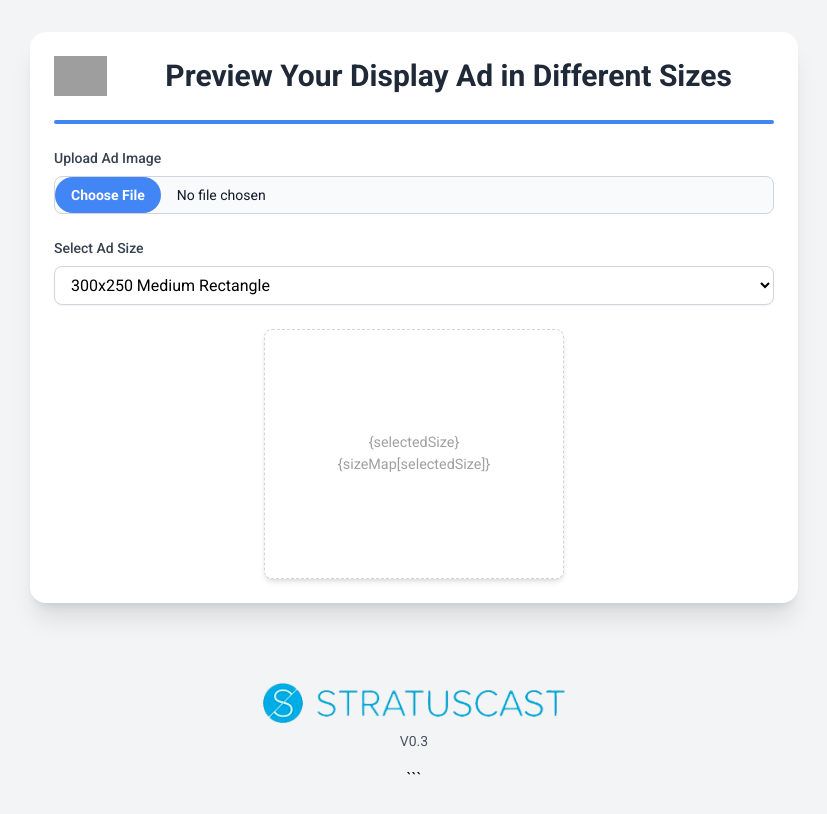
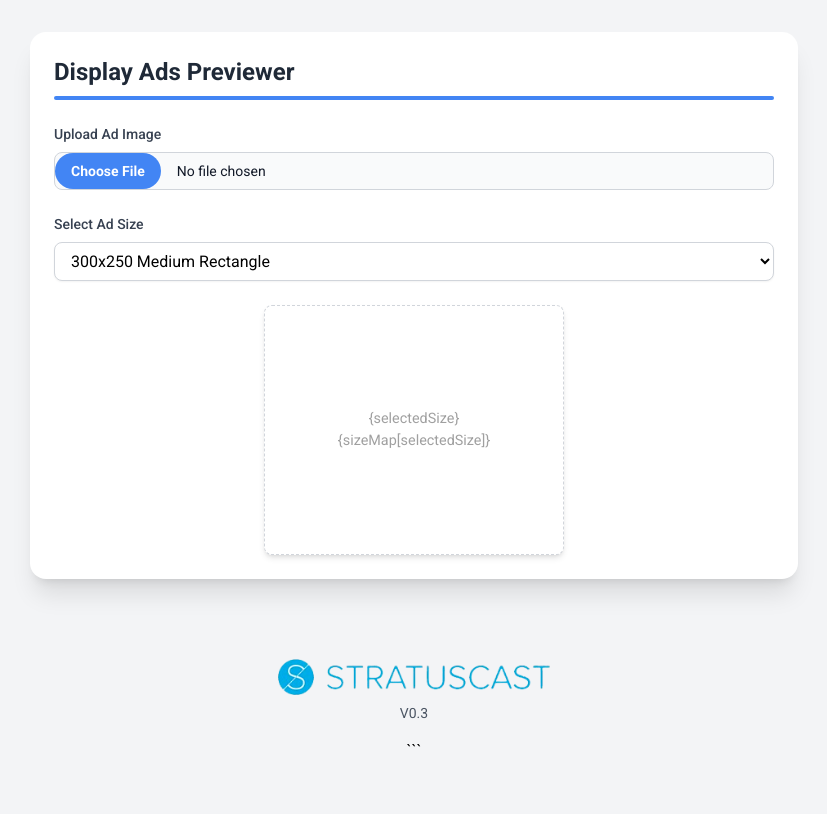
Before and after one commit to yogsp/displayadspreviewer, a plain HTML site: page index.html in a window 1280 px wide. Shown: the whole page, without its empty margins (226-1053 px from the left). Drawn offline with nearby package versions, Linux system fonts and the light colour scheme; grey boxes are pictures that could not be loaded.

Commit message:
smaller Stratuscast logo.
no more Google Logo

```diff
--- a/index.html
+++ b/index.html
@@ -66,12 +66,13 @@
         <body class="bg-gray-100 flex flex-col items-center py-8 px-4">
 
             <div class="w-full max-w-screen-md bg-white rounded-2xl shadow-xl p-6 space-y-6 mb-8">
-                <div class="flex items-center justify-between mb-4">
-                    <img src="https://www.gstatic.com/images/branding/product/1x/google_ads_48dp.png" alt="Google Ads Logo" class="h-10 w-auto mr-4">
-                    <h1 class="text-2xl md:text-3xl font-bold text-gray-800 text-center flex-grow">Preview Your Display Ad in Different Sizes</h1>
+
+                <div class="flex flex-col items-start mb-4">
+                    <div class="flex items-center">
+                        <h1 class="text-2xl font-bold text-gray-800">Display Ads Previewer</h1>
+                    </div>
+                    <div class="w-full h-1 bg-[#4285F4] rounded-full mt-2"></div>
                 </div>
-
-                <div class="w-full h-1 bg-[#4285F4] rounded-full mb-6"></div>
 
                 <div>
                     <label for="adImage" class="block text-sm font-medium text-gray-700 mb-2">Upload Ad Image</label>
@@ -102,10 +103,9 @@
             </div>
 
             <footer class="w-full max-w-screen-md flex flex-col items-center py-4 mt-8 text-gray-600 text-sm">
-                <img src="Logo 1_1697009170.webp" alt="Company Logo" class="h-10 mb-2">
+                <img src="Logo 1_1697009170.webp" alt="Company Logo" class="h-9 mb-2">
                 <p>V0.3</p>
             </footer>
-
 
             <script>
                 const fileInput = document.getElementById('adImage');
```
